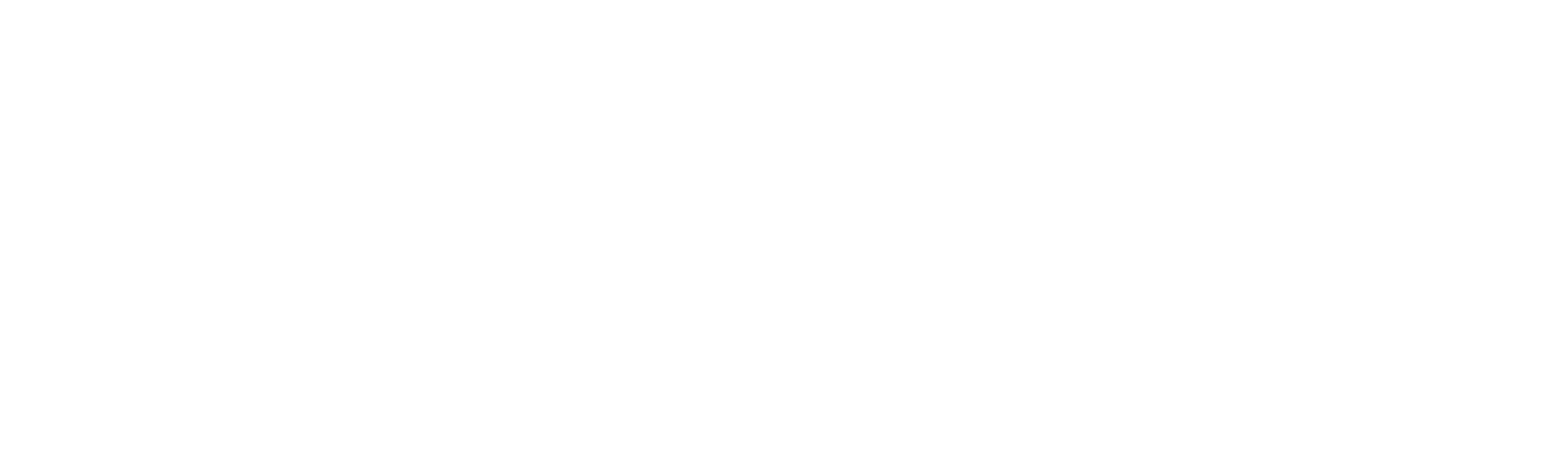
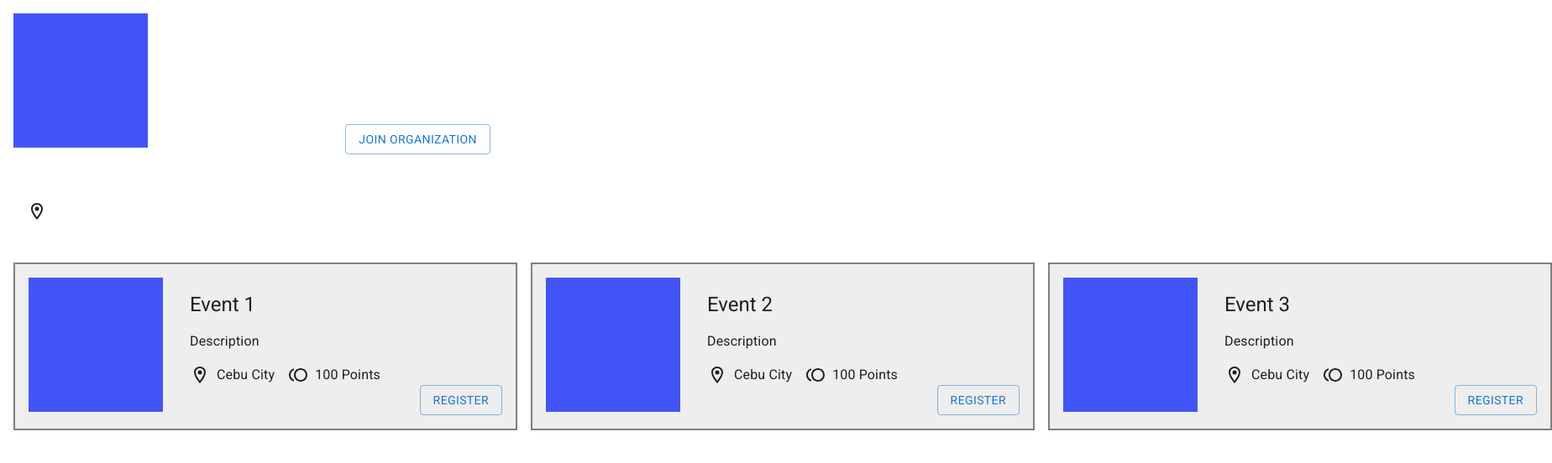
Before and after one commit to 0-BSCode/react-firebase-ts, a React (Vite) app: page /OrgPage in a window 1280 px wide. Before the commit this address had no page. Shown: the top 552 px of the page at 84% size, 1848 px wide, since content can reach past the window. Built offline with nearby package versions, Linux system fonts and the light colour scheme.

Commit message:
UI stuff

```diff
--- a/package.json
+++ b/package.json
@@ -9,7 +9,7 @@
     "lint": "eslint . --ext ts,tsx --report-unused-disable-directives --max-warnings 0 --fix",
     "format": "prettier --ignore-path .gitignore --write \"src/**/*.+(js|ts|tsx|json|html|css)\" \"server/**/*.+(js|ts|json)\"",
     "preview": "vite preview",
-    "prepare": "husky"
+    "prepare": "husky && husky install"
   },
   "dependencies": {
     "@emotion/react": "^11.11.4",
@@ -35,7 +35,7 @@
     "eslint-plugin-react-hooks": "^4.6.0",
     "eslint-plugin-react-refresh": "^0.4.6",
     "eslint-plugin-unused-imports": "^3.2.0",
-    "husky": "^9.0.11",
+    "husky": "^8.0.0",
     "lint-staged": "^15.2.5",
     "prettier": "^3.3.1",
     "typescript": "^5.2.2",
--- a/src/App.tsx
+++ b/src/App.tsx
@@ -3,6 +3,10 @@
 import ProtectedRoute from "./components/molecules/ProtectedRoute";
 import LoginPage from "./pages/Login";
 import SignupPage from "./pages/Signup";
+import Side from "./components/SideBar";
+import EventCard from "./components/EventCard";
+import SearchBar from "./components/SearchBar";
+import OrgPage from "./components/ViewOrg";
 
 function App() {
   return (
@@ -18,6 +22,10 @@
         />
         <Route path="/login" element={<LoginPage />} />
         <Route path="/register" element={<SignupPage />} />
+        <Route path="/Side" element={<Side />} />
+        <Route path="/EventCard" element={<EventCard />} />
+        <Route path="/SearchBar" element={<SearchBar />} />
+        <Route path="/OrgPage" element={<OrgPage />} />
       </Routes>
     </Router>
   );
--- /dev/null
+++ b/src/components/EventCard/index.tsx
@@ -0,0 +1,54 @@
+import { LocationOnOutlined, TollOutlined } from "@mui/icons-material";
+import { Box, Typography, List, ListItem, Button } from "@mui/material";
+
+function EventCard({ EventName, desc, loc, points }) {
+  return (
+    <Box
+      height={200}
+      width={600}
+      display="flex"
+      alignItems="flex-start"
+      gap={2}
+      padding={2}
+      sx={{ border: "2px solid grey", bgcolor: "#eeeeee", position: "relative" }}
+    >
+      {/* Blue box as placeholder for image */}
+      <Box
+        display="flex"
+        alignItems="center"
+        justifyContent="center"
+        height={100}
+        width={100}
+        padding={10}
+        sx={{ bgcolor: "#4254f5" }}
+      />
+
+      <Box display="flex" flexDirection="column" flexGrow={1}>
+        <List>
+          <ListItem>
+            <Typography variant="h5">{EventName}</Typography>
+          </ListItem>
+          <ListItem>
+            <Typography variant="body1">{desc}</Typography>
+          </ListItem>
+          <ListItem>
+            <Box display="flex" alignItems="center" gap={1}>
+              <LocationOnOutlined />
+              <Typography variant="body1">{loc}</Typography>
+            </Box>
+            <Box display="flex" alignItems="center" gap={1} ml={2}>
+              <TollOutlined />
+              <Typography variant="body1">{points}</Typography>
+            </Box>
+          </ListItem>
+        </List>
+      </Box>
+
+      <Button variant="outlined" sx={{ position: "absolute", bottom: 16, right: 16 }}>
+        Register
+      </Button>
+    </Box>
+  );
+}
+
+export default EventCard;
--- /dev/null
+++ b/src/components/SearchBar/index.tsx
@@ -0,0 +1,14 @@
+import SearchIcon from "@mui/icons-material/Search";
+import Box from "@mui/material/Box";
+import TextField from "@mui/material/TextField";
+
+const SearchBar = () => {
+  return (
+    <Box sx={{ display: "flex", alignItems: "flex-end", width: "100%" }}>
+      <SearchIcon sx={{ color: "action.active", mr: 1, my: 0.5 }} />
+      <TextField id="input-with-sx" label="Search" variant="standard" sx={{ flexGrow: 1 }} />
+    </Box>
+  );
+};
+
+export default SearchBar;
--- /dev/null
+++ b/src/components/SideBar/index.tsx
@@ -0,0 +1,77 @@
+import Typography from "@mui/material/Typography";
+import Box from "@mui/material/Box";
+import List from "@mui/material/List";
+import ListItem from "@mui/material/ListItem";
+import ListItemText from "@mui/material/ListItemText";
+import Divider from "@mui/material/Divider";
+import { AccountBoxRounded, DashboardCustomizeRounded } from "@mui/icons-material";
+
+const Side = () => {
+  return (
+    <Box
+      width={300}
+      sx={{
+        height: "100vh",
+        paddingTop: "2%",
+        paddingLeft: "1%",
+        bgcolor: "#eeeeee"
+      }}
+    >
+      <List>
+        <Box display="flex" alignItems="center" padding={2}>
+          <Box
+            display="flex"
+            width={50}
+            height={50}
+            sx={{
+              bgcolor: "#4254f5"
+            }}
+          />
+          <Typography variant="h5" padding={2}>
+            Logo
+          </Typography>
+        </Box>
+
+        <ListItem>
+          <AccountBoxRounded></AccountBoxRounded>
+          <ListItemText primary="Account" />
+        </ListItem>
+        <ListItem>
+          <DashboardCustomizeRounded />
+          <ListItemText primary="Dashboard" />
+        </ListItem>
+        <Divider variant="middle" component="li" />
+        <Divider variant="middle" component="li" />
+        <Typography variant="h6" sx={{ padding: "3%" }}>
+          Organizations
+        </Typography>
+        <ListItem>
+          <ListItemText primary="Org 1" />
+        </ListItem>
+        <Divider variant="middle" component="li" />
+        <ListItem>
+          <ListItemText primary="Org 2" />
+        </ListItem>
+        <Divider variant="middle" component="li" />
+        <ListItem>
+          <ListItemText primary="Org 3" />
+        </ListItem>
+        <Divider variant="middle" component="li" />
+        <ListItem>
+          <ListItemText primary="Org 4" />
+        </ListItem>
+        <Divider variant="middle" component="li" />
+        <ListItem>
+          <ListItemText primary="Org 5" />
+        </ListItem>
+        <Divider variant="middle" component="li" />
+        <ListItem>
+          <ListItemText primary="Org 6" />
+        </ListItem>
+        <Divider variant="middle" component="li" />
+      </List>
+    </Box>
+  );
+};
+
+export default Side;
--- /dev/null
+++ b/src/components/ViewOrg/index.tsx
@@ -0,0 +1,65 @@
+import { LocationOnOutlined } from "@mui/icons-material";
+import { Box, Typography, List, ListItem, Button, Divider } from "@mui/material";
+import EventCard from "../EventCard";
+
+function OrgPage({ orgName, desc, loc }) {
+  return (
+    <Box
+      height={200}
+      width={600}
+      display="flex"
+      flexDirection="column"
+      alignItems="flex-start"
+      gap={2}
+      padding={2}
+      position="relative"
+    >
+      {/* Blue box as placeholder for image */}
+      <Box
+        display="flex"
+        alignItems="center"
+        justifyContent="center"
+        height={100}
+        width={100}
+        padding={10}
+        sx={{ bgcolor: "#4254f5" }}
+      />
+
+      <Box display="flex" flexDirection="column" flexGrow={1}>
+        <List>
+          <ListItem>
+            <Typography variant="h4">{orgName}</Typography>
+          </ListItem>
+          <ListItem>
+            <Typography variant="body1">{desc}</Typography>
+          </ListItem>
+          <ListItem>
+            <Box display="flex" alignItems="center" gap={1}>
+              <LocationOnOutlined />
+              <Typography variant="body1">{loc}</Typography>
+            </Box>
+          </ListItem>
+        </List>
+      </Box>
+
+      <Divider variant="middle" />
+
+      {/* Container for EventCard components */}
+      <Box width="100%" display="flex" overflowX="auto">
+        {/* Render EventCard components side by side */}
+        <Box display="flex" gap={2}>
+          <EventCard EventName="Event 1" desc="Description" loc="Cebu City" points="100 Points" />
+          <EventCard EventName="Event 2" desc="Description" loc="Cebu City" points="100 Points" />
+          <EventCard EventName="Event 3" desc="Description" loc="Cebu City" points="100 Points" />
+          {/* Add more EventCard components as needed */}
+        </Box>
+      </Box>
+
+      <Button variant="outlined" sx={{ position: "absolute", bottom: 16, right: 16 }}>
+        Join Organization
+      </Button>
+    </Box>
+  );
+}
+
+export default OrgPage;
--- a/src/pages/Home/index.tsx
+++ b/src/pages/Home/index.tsx
@@ -1,13 +1,16 @@
 import authController from "@server/controllers/auth.controller";
 import todoController from "@server/controllers/todo.controller";
 import { ResponseStatusEnum } from "@server/types/enums/ResponseStatusEnum";
-import TodoItem from "@src/components/molecules/TodoItem";
 import useAuthStore from "@src/stores/auth.store";
 import useTodoStore from "@src/stores/todo.store";
 import { Todo } from "@src/types/Todo";
 import { User } from "firebase/auth";
 import { useEffect, useState } from "react";
 import { useNavigate } from "react-router-dom";
+import Side from "@src/components/SideBar";
+import SearchBar from "@src/components/SearchBar";
+import EventCard from "@src/components/EventCard";
+import { Box } from "@mui/material";
 
 const HomePage = () => {
   const navigate = useNavigate();
@@ -47,7 +50,17 @@
   }, [authStore.user]);
 
   return (
-    <div>
+    <div style={{ display: "flex", height: "100vh" }}>
+      <Side style={{ flex: "0 0 200px" }} />
+      <div style={{ flex: 1, padding: "20px" }}>
+        <SearchBar />
+
+        <Box padding={4}>
+          <EventCard EventName="Event 1" desc="Description" loc="Cebu City" points="100 Points" />
+        </Box>
+
+        {/* <div style={{ flex: 1, padding: "20px", }}>
+      <SlideshowTwoTone />
       <h1>Home Page</h1>
       <button onClick={handleSignout}>Sign Out</button>
 
@@ -74,6 +87,8 @@
           return <TodoItem key={item.id} todo={item} />;
         })}
       </div>
+      </div> */}
+      </div>
     </div>
   );
 };
```
Also changed, not shown: 1 other file (tests, documents, lock files or other folders).
